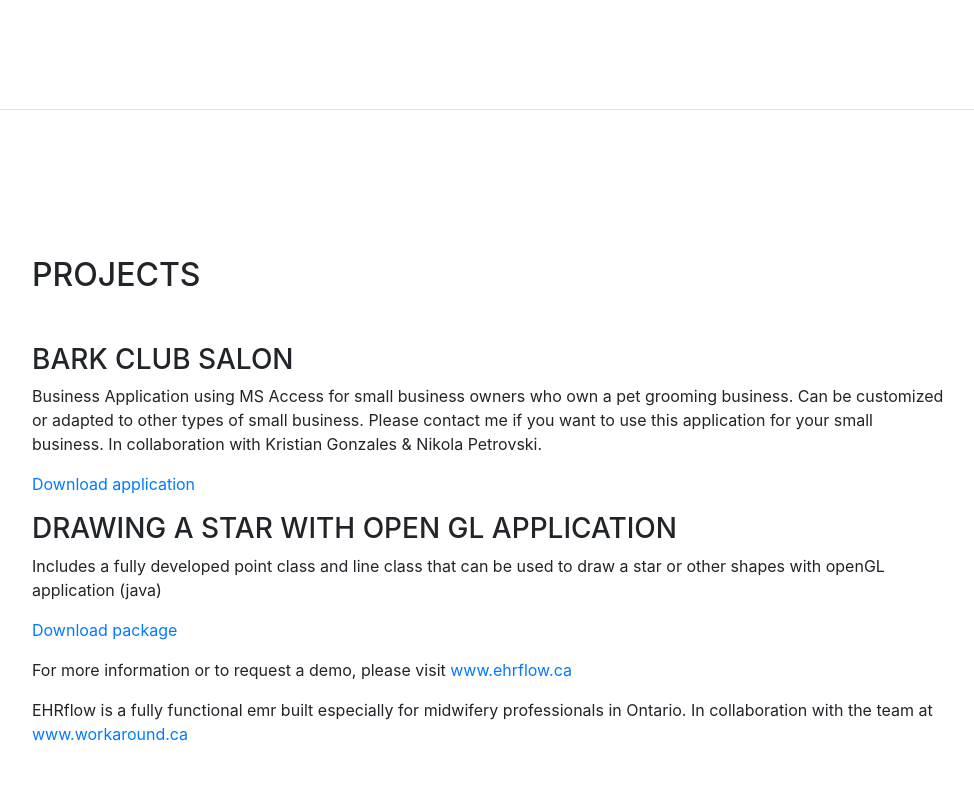
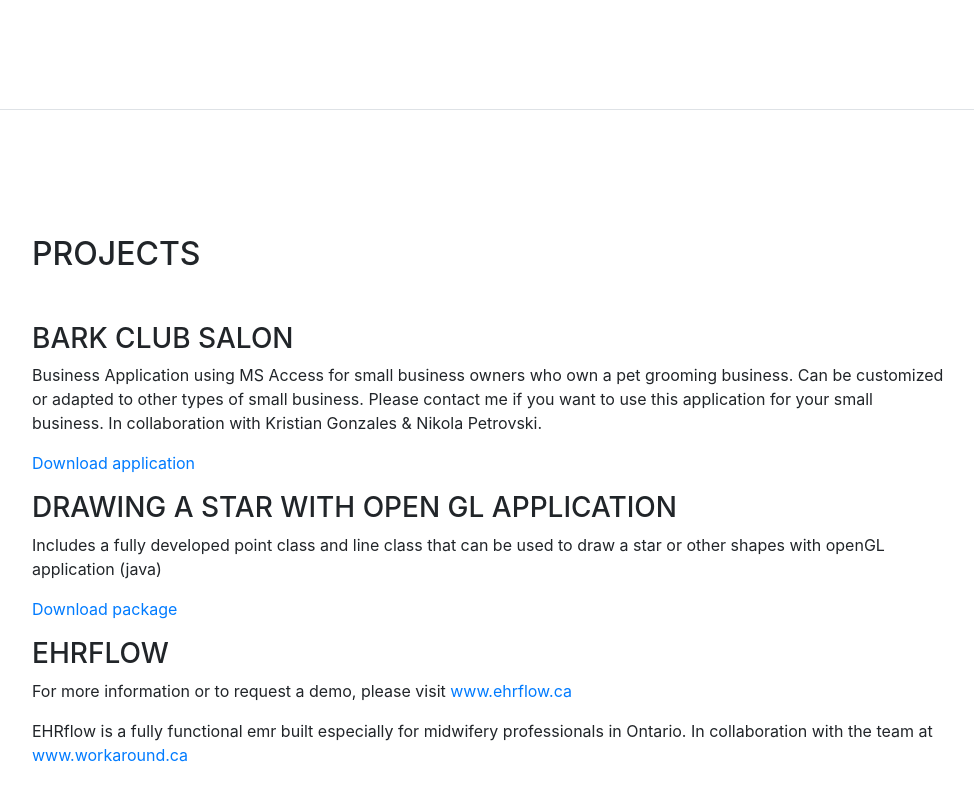
Before and after one commit to rodionol/rodionol.github.io, a website with bundled scripts: page index.html in a window 1280 px wide. Shown: the part 3392-4192 px from the top of the page, without its empty margins (288-1262 px from the left). Built offline with nearby package versions, Linux system fonts and the light colour scheme; a web font is replaced by a local one.

Commit message:
ehrflow fix heading

```diff
--- a/index.html
+++ b/index.html
@@ -315,7 +315,7 @@
 				</p>
 			<p><a href="">Download package</a></p>
 
-			<h3<EHRflow</h3>
+			<h3>EHRflow</h3>
 			<p>For more information or to request a demo, please visit <a href="http://www.ehrflow.ca" target="_blank">www.ehrflow.ca</a></p>
 			<p>
 				EHRflow is a fully functional emr built especially for midwifery professionals
```
